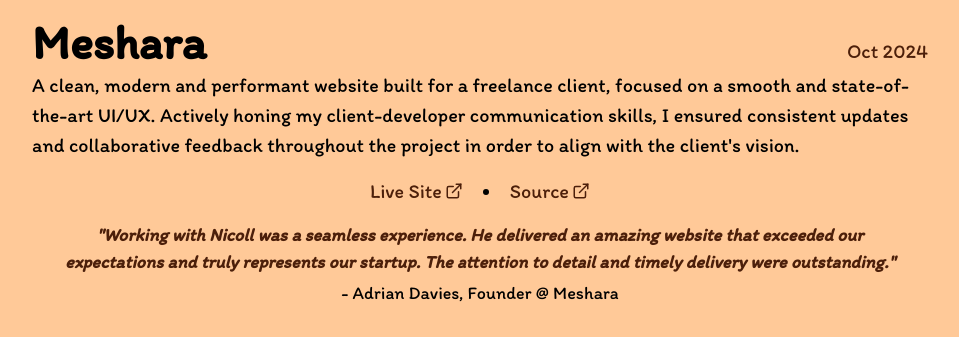
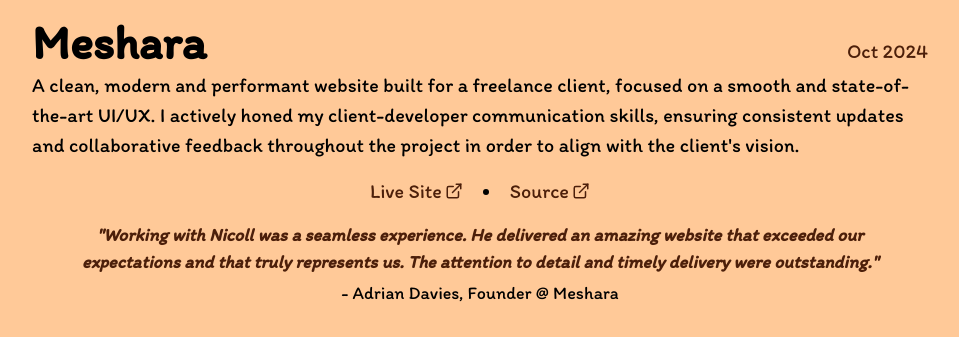
Before and after one commit to nicoll-douglas/portfolio-website, a Next.js app: page /projects in a window 1280 px wide. Shown: the part 246-583 px from the top of the page, without its empty margins (160-1119 px from the left). Built offline with nearby package versions, Linux system fonts and the light colour scheme.

Commit message:
content: edit

```diff
--- a/src/app/contact/page.js
+++ b/src/app/contact/page.js
@@ -24,7 +24,7 @@ export default function Contact() {
         <Box>
           <Text mb={2}>
             Need a London-based web developer? Feel free to reach out and send
-            me an email or connect with me elsewhere.
+            me an email or connect with me elsewhere!
           </Text>
           <EmailCopyBtn />
         </Box>
--- a/src/app/projects/page.js
+++ b/src/app/projects/page.js
@@ -26,7 +26,7 @@ export default function Work() {
           projectName={"Meshara"}
           date={"Oct 2024"}
           description={
-            "A clean, modern and performant website built for a freelance client, focused on a smooth and state-of-the-art UI/UX. Actively honing my client-developer communication skills, I ensured consistent updates and collaborative feedback throughout the project in order to align with the client's vision."
+            "A clean, modern and performant website built for a freelance client, focused on a smooth and state-of-the-art UI/UX. I actively honed my client-developer communication skills, ensuring consistent updates and collaborative feedback throughout the project in order to align with the client's vision."
           }
         >
           <ProjectLinks
@@ -50,8 +50,8 @@ export default function Work() {
             mx={{ base: 0, md: 8 }}
           >
             &quot;Working with Nicoll was a seamless experience. He delivered an
-            amazing website that exceeded our expectations and truly represents
-            our startup. The attention to detail and timely delivery were
+            amazing website that exceeded our expectations and that truly
+            represents us. The attention to detail and timely delivery were
             outstanding.&quot;{" "}
             <Box
               fontStyle={"normal"}
--- a/src/components/Socials.js
+++ b/src/components/Socials.js
@@ -23,7 +23,7 @@ export default function Socials() {
           icon={<Icon as={FaLinkedin} h={6} w={6} color={"primary.5"} />}
           variant={"external"}
         >
-          @NicollDouglas
+          @nicoll-douglas
         </ButtonLink>
         <ButtonLink
           variant={"external"}
```
